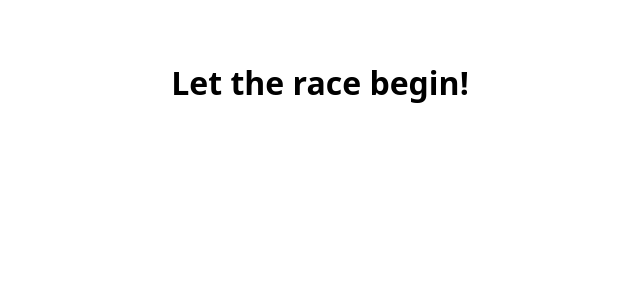
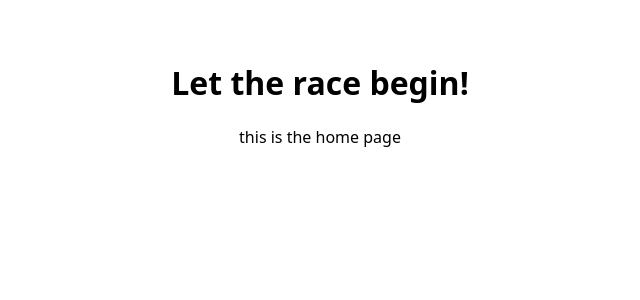
Before and after one commit to miray15/Marathon-React, a React (Vite) app: page / in a window 1280 px wide. Shown: the top 300 px of the page, without its empty margins (320-960 px from the left). Built offline with nearby package versions, Linux system fonts and the light colour scheme.

Commit message:
add home page

```diff
--- a/src/Content.jsx
+++ b/src/Content.jsx
@@ -1,7 +1,10 @@
+import { Home } from "./Home";
+
 export function Content() {
   return (
     <div>
       <h1>Let the race begin!</h1>
+      <Home />
     </div>
   );
 }
--- /dev/null
+++ b/src/Home.jsx
@@ -0,0 +1,7 @@
+export function Home() {
+  return (
+    <div>
+      <p>this is the home page</p>
+    </div>
+  );
+}
```
